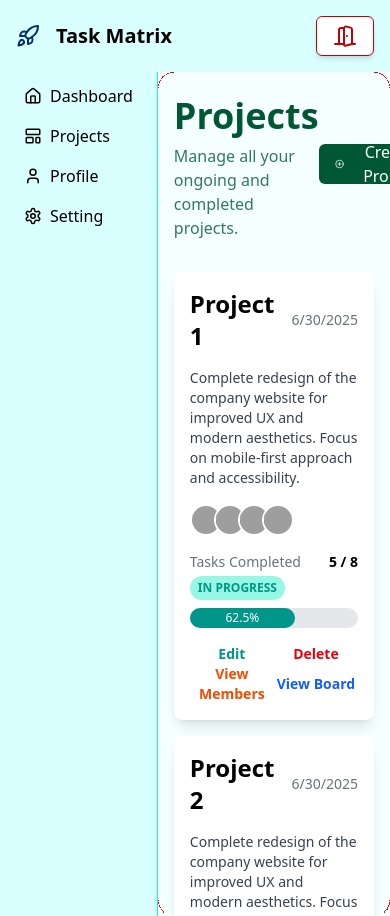
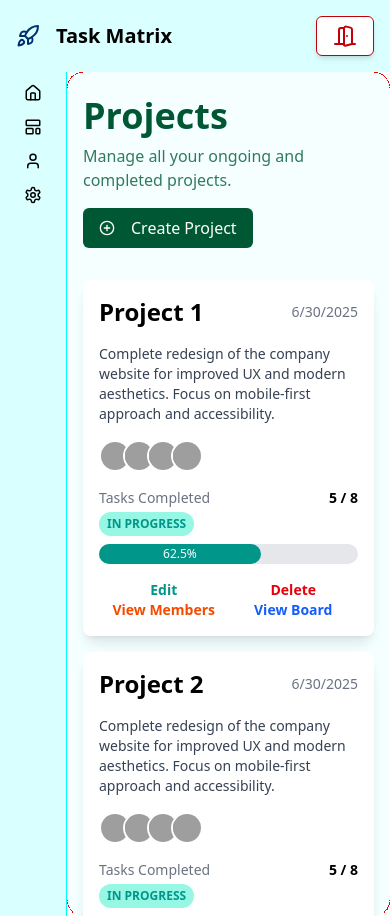
Before and after one commit to V4T54L/task-matrix, a React (Vite) app in the folder frontend/: page /projects in a window 390 px wide. Built offline with nearby package versions, Linux system fonts and the light colour scheme; grey boxes are pictures that could not be loaded.

Commit message:
refactor some code

```diff
--- a/frontend/src/components/forms/ProjectMembersModal.tsx
+++ b/frontend/src/components/ProjectMembersModal.tsx
@@ -1,5 +1,5 @@
 import React, { useState } from 'react';
-import type { Member } from '../../types';
+import type { Member } from '../types';
 
 interface MembersModalProps {
     isOpen: boolean;
@@ -79,7 +79,7 @@ const ProjectMembersModal: React.FC<MembersModalProps> = ({ isOpen, onClose, onS
                 </div>
 
                 {/* Action Buttons */}
-                <div className="flex justify-end space-x-3">
+                <div className="flex justify-between space-x-3">
                     <button
                         onClick={onClose}
                         className="bg-gray-200 text-gray-800 px-4 py-2 rounded-md hover:bg-gray-300"
--- a/frontend/src/components/Sidebar.tsx
+++ b/frontend/src/components/Sidebar.tsx
@@ -1,4 +1,4 @@
-import { Home, LayoutTemplate, Settings, User, X } from "lucide-react";
+import { Home, LayoutTemplate, Settings, User } from "lucide-react";
 import { type ReactNode } from "react";
 import { NavLink } from "react-router-dom";
 
@@ -30,13 +30,15 @@ const Sidebar = ({ children }: { children: ReactNode }) => {
 
     return (
         <div className="h-screen w-screen flex">
-            <aside className="w-64 bg-background border-r border-secondary">
+            <aside className="w-fit md:w-64 bg-background border-r border-secondary">
                 {
                     navs && (
                         navs.map(e => (
                             <NavLink to={e.to} key={e.name} className="flex mx-4 my-2 gap-2 items-center hover:bg-primary/10 px-2 py-1 rounded-md">
                                 <e.icon size={18} />
-                                {e.name}
+                                <h2 className="hidden md:block">
+                                    {e.name}
+                                </h2>
                             </NavLink>
                         ))
                     )
--- a/frontend/src/pages/Projects.tsx
+++ b/frontend/src/pages/Projects.tsx
@@ -4,14 +4,14 @@ import ProjectCard from "../components/ProjectCard"
 import { mockProjects } from "../mock/projects"
 import ProjectModal from "../components/ProjectDetailModal"
 import { useState } from "react"
-import ProjectMembersModal from "../components/forms/ProjectMembersModal"
+import ProjectMembersModal from "../components/ProjectMembersModal"
 
 const Projects = () => {
     const [IsDetailModalOpen, setIsDetailModalOpen] = useState<boolean>(false)
     const [IsMembersModalOpen, setIsMembersModalOpen] = useState<boolean>(false)
     return (
         <>
-            <div className="flex items-center mb-8">
+            <div className="flex flex-col md:flex-row gap-4 items-start md:items-center mb-8">
                 <div className="flex-1">
                     <h1 className="text-4xl font-semibold text-primary my-2">Projects</h1>
                     <h2 className="text-md text-primary/80">Manage all your ongoing and completed projects.</h2>
```
